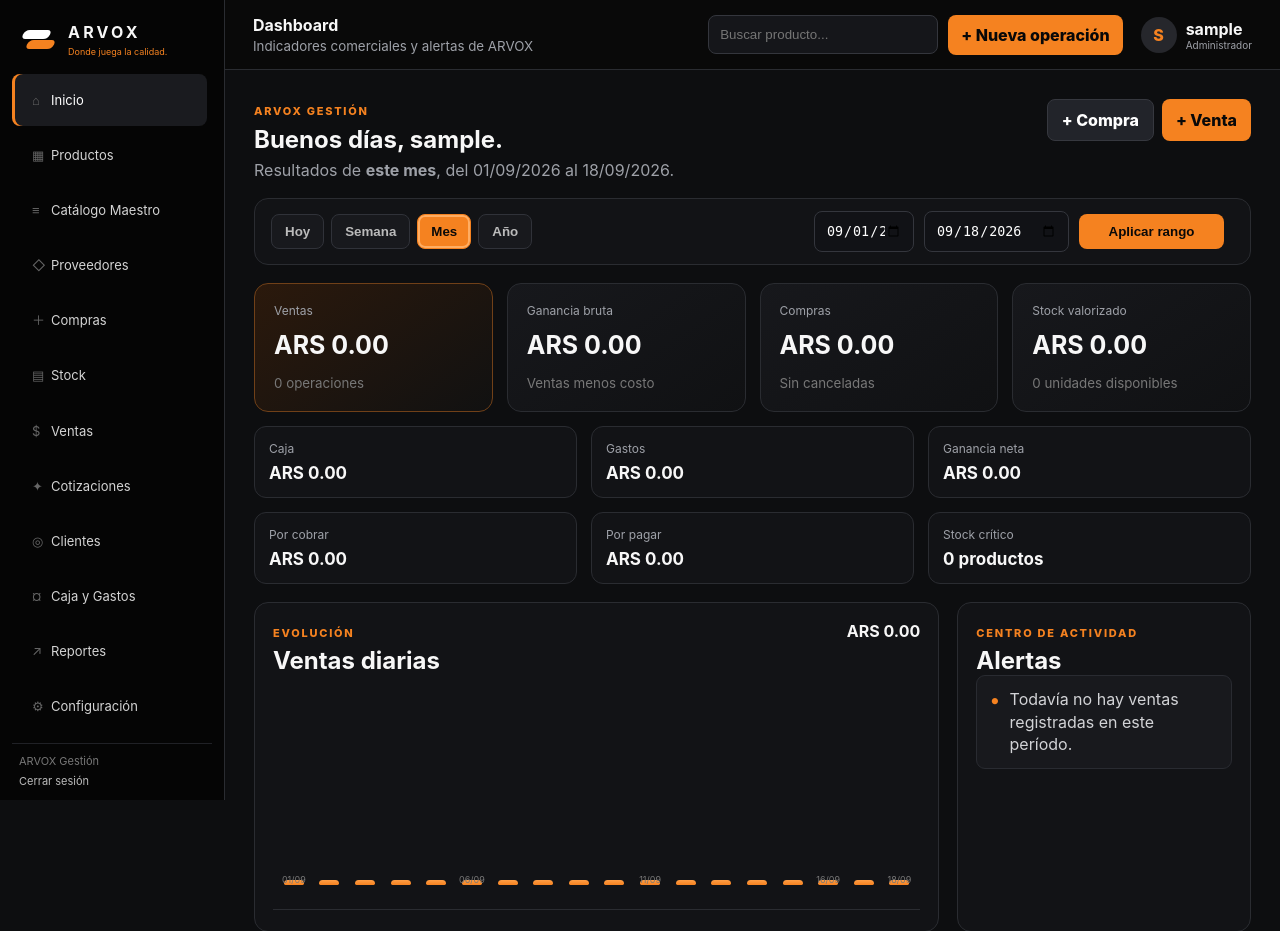
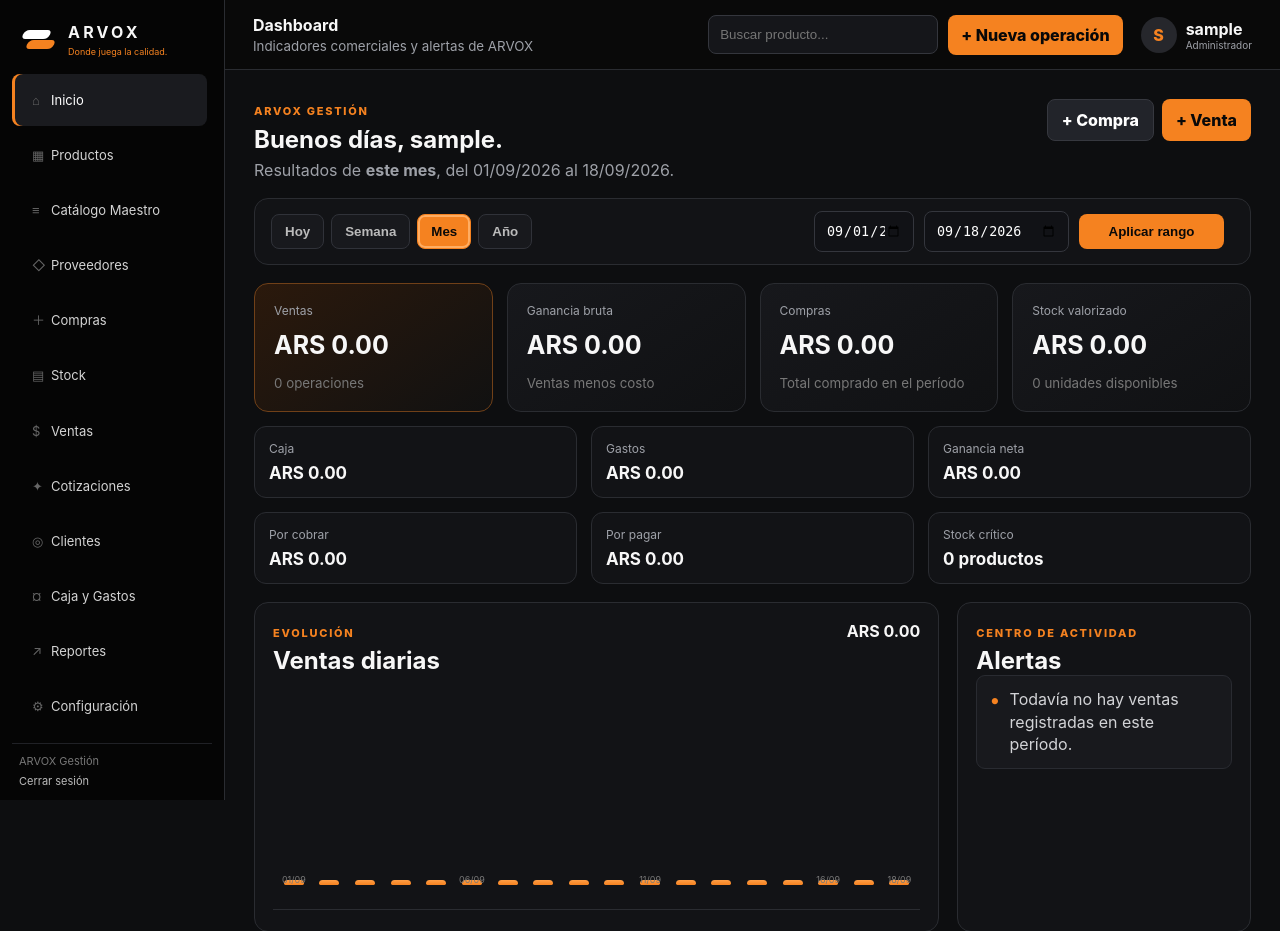
Before and after one commit to bytech1000/arvox-erp, a Flask app: page / in a window 1280 px wide. Shown: the top 931 px of the page. Run offline with Flask 3, Linux system fonts and the light colour scheme; the visitor is signed in with stand-in values (Sample User, id 1); data that the repository does not hold is empty.

Commit message:
ARVOX ERP v6.3.3.3 -
Dashboard y corrección de Ventas

```diff
--- a/app/templates/dashboard/index.html
+++ b/app/templates/dashboard/index.html
@@ -31,7 +31,7 @@
 <div class="executive-stats">
   <article class="executive-card primary-card"><span>Ventas</span><strong>ARS {{ "%.2f"|format(totals.sales) }}</strong><small>{{ totals.sales_count }} operaciones</small></article>
   <article class="executive-card"><span>Ganancia bruta</span><strong>ARS {{ "%.2f"|format(totals.profit) }}</strong><small>Ventas menos costo</small></article>
-  <article class="executive-card"><span>Compras</span><strong>ARS {{ "%.2f"|format(totals.purchases) }}</strong><small>Sin canceladas</small></article>
+  <article class="executive-card"><span>Compras</span><strong>ARS {{ "%.2f"|format(totals.purchases) }}</strong><small>Total comprado en el período</small></article>
   <article class="executive-card"><span>Stock valorizado</span><strong>ARS {{ "%.2f"|format(totals.stock_value) }}</strong><small>{{ totals.stock_units }} unidades disponibles</small></article>
 </div>
 
```
Also changed, not shown: README.md.
